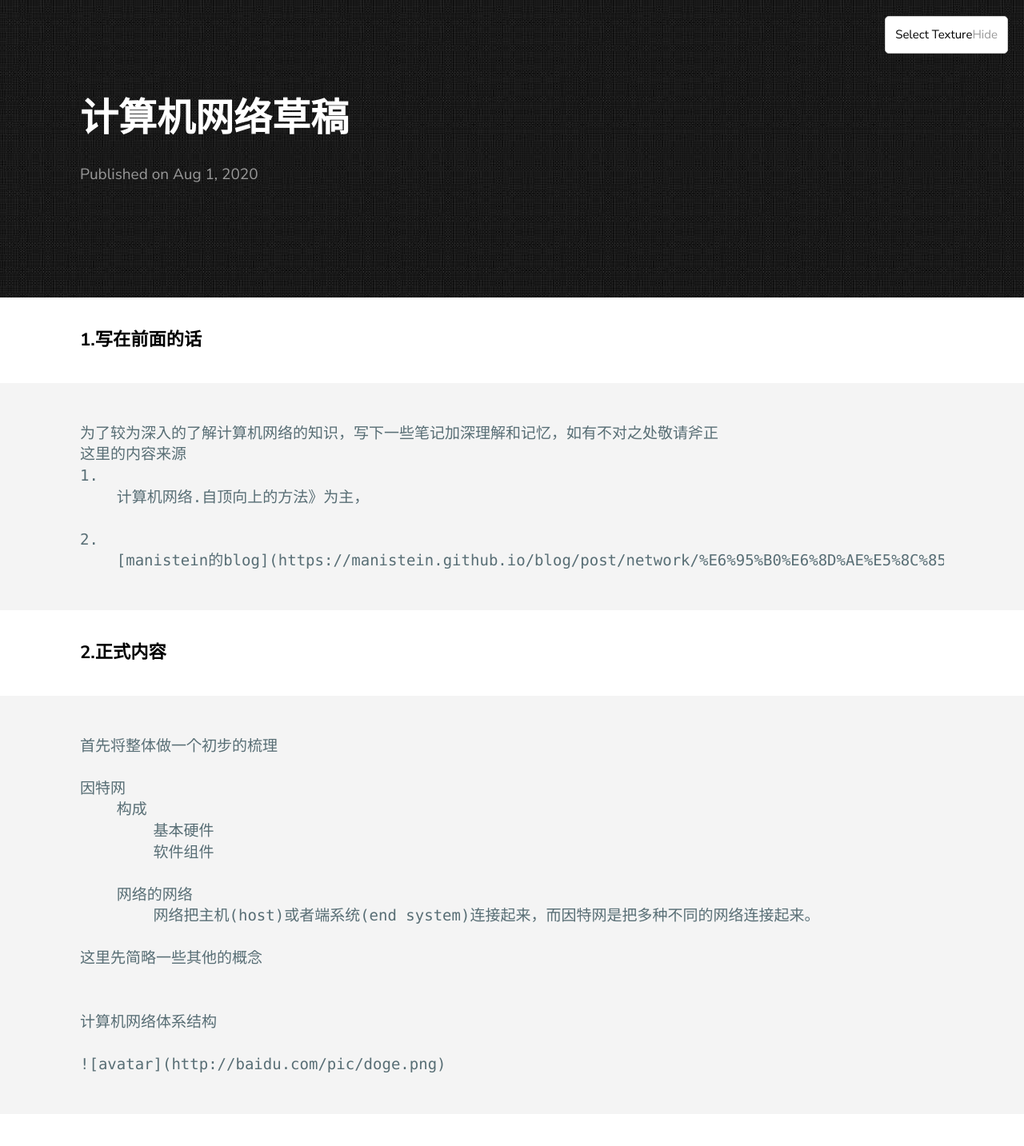
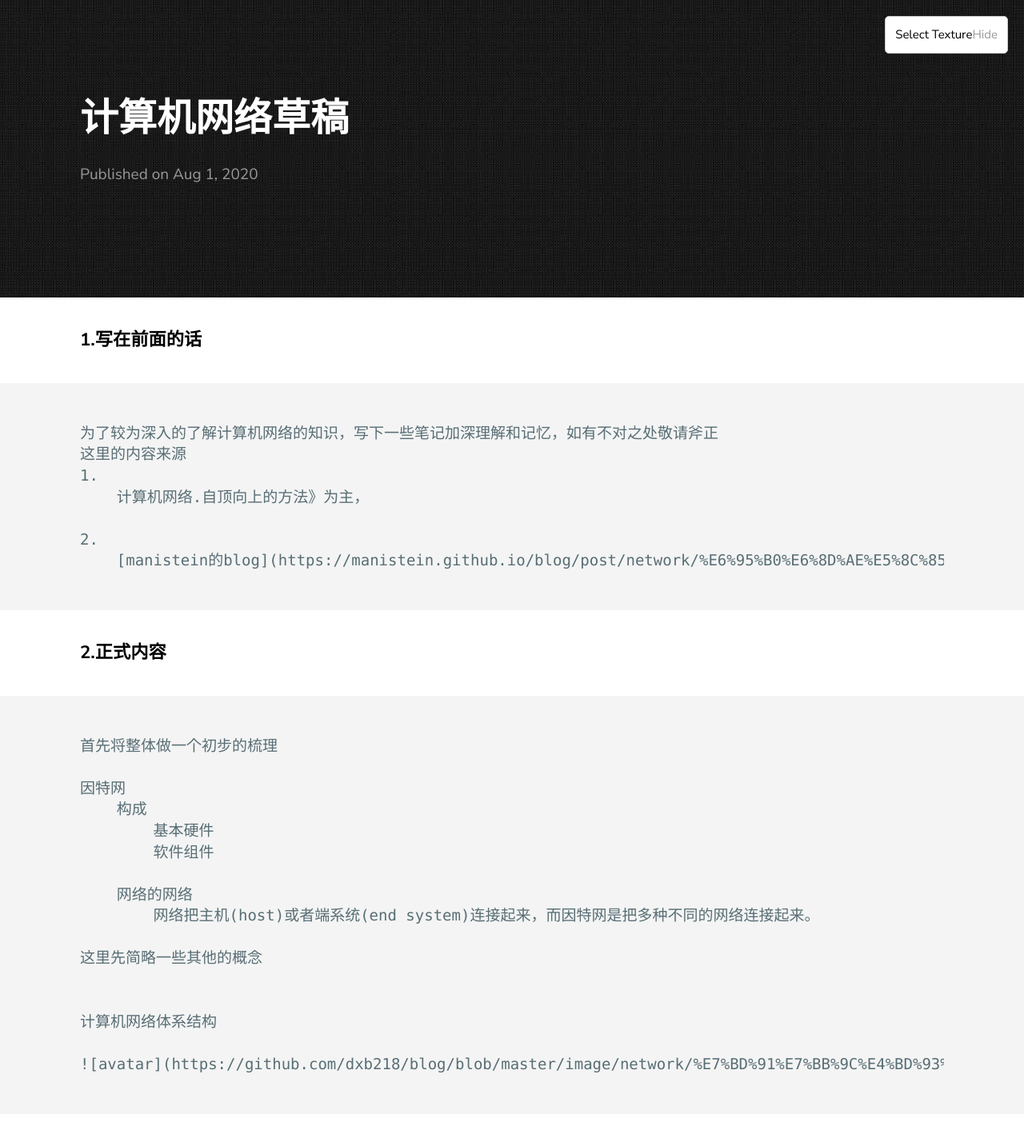
Before and after one commit to dxb218/blog, a Jekyll site: the page built from _posts/2020-8-1-计算机网络草稿.md, in a window 1280 px wide. Shown: the whole page at 80% size. Built offline with Jekyll 4.4.1, drawn with Linux system fonts in a browser that asks for light colours; our own code applies the rules of GitHub Pages for plain Markdown files; some of the changed lines change nothing that is shown.

Commit message:
Update 2020-8-1-计算机网络草稿.md

```diff
--- a/_posts/2020-8-1-计算机网络草稿.md
+++ b/_posts/2020-8-1-计算机网络草稿.md
@@ -23,4 +23,4 @@
 
     计算机网络体系结构
 
-    ![avatar](http://baidu.com/pic/doge.png)
+    ![avatar](https://github.com/dxb218/blog/blob/master/image/network/%E7%BD%91%E7%BB%9C%E4%BD%93%E7%B3%BB%E7%BB%93%E6%9E%84.png)
```
